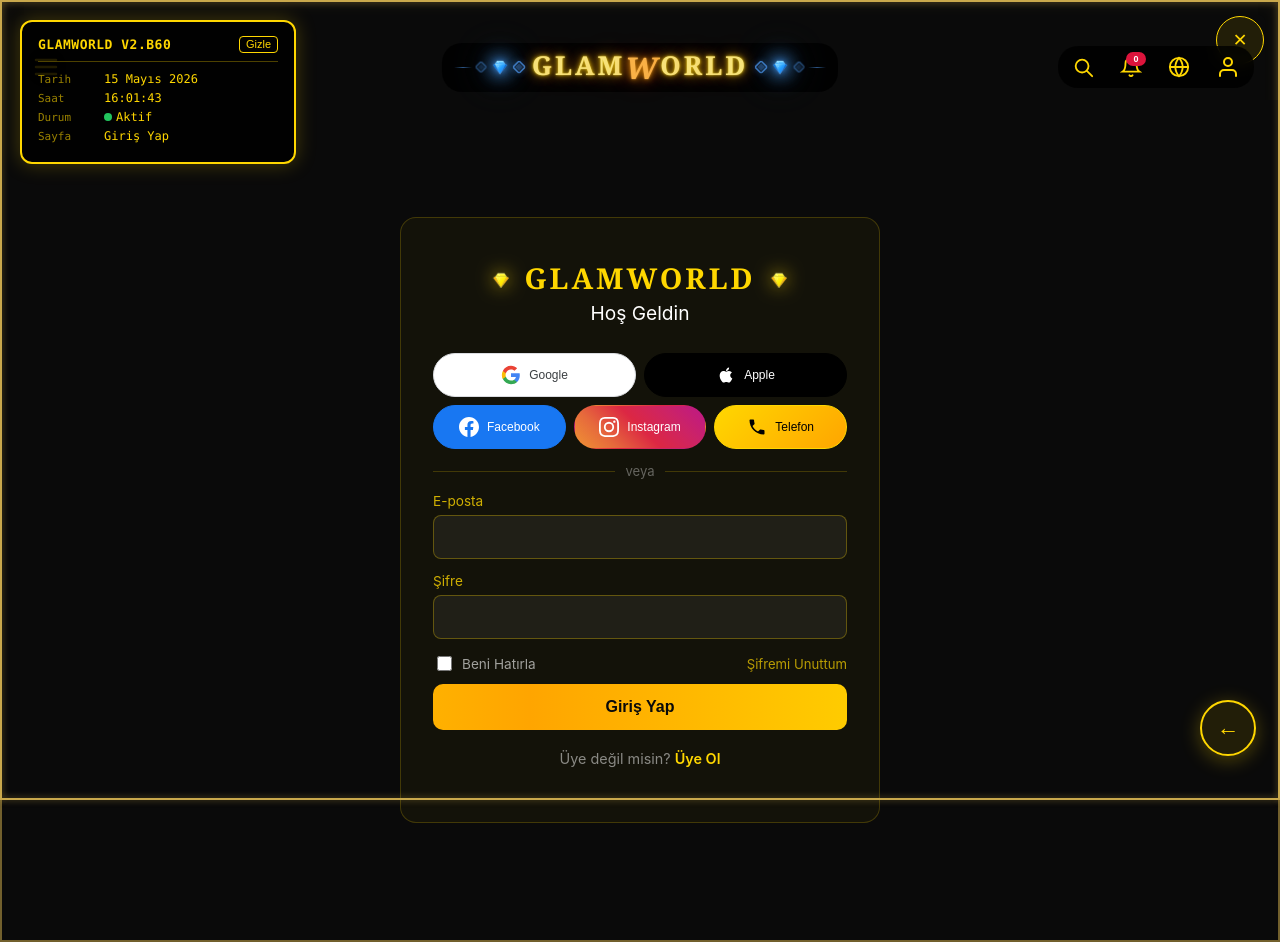
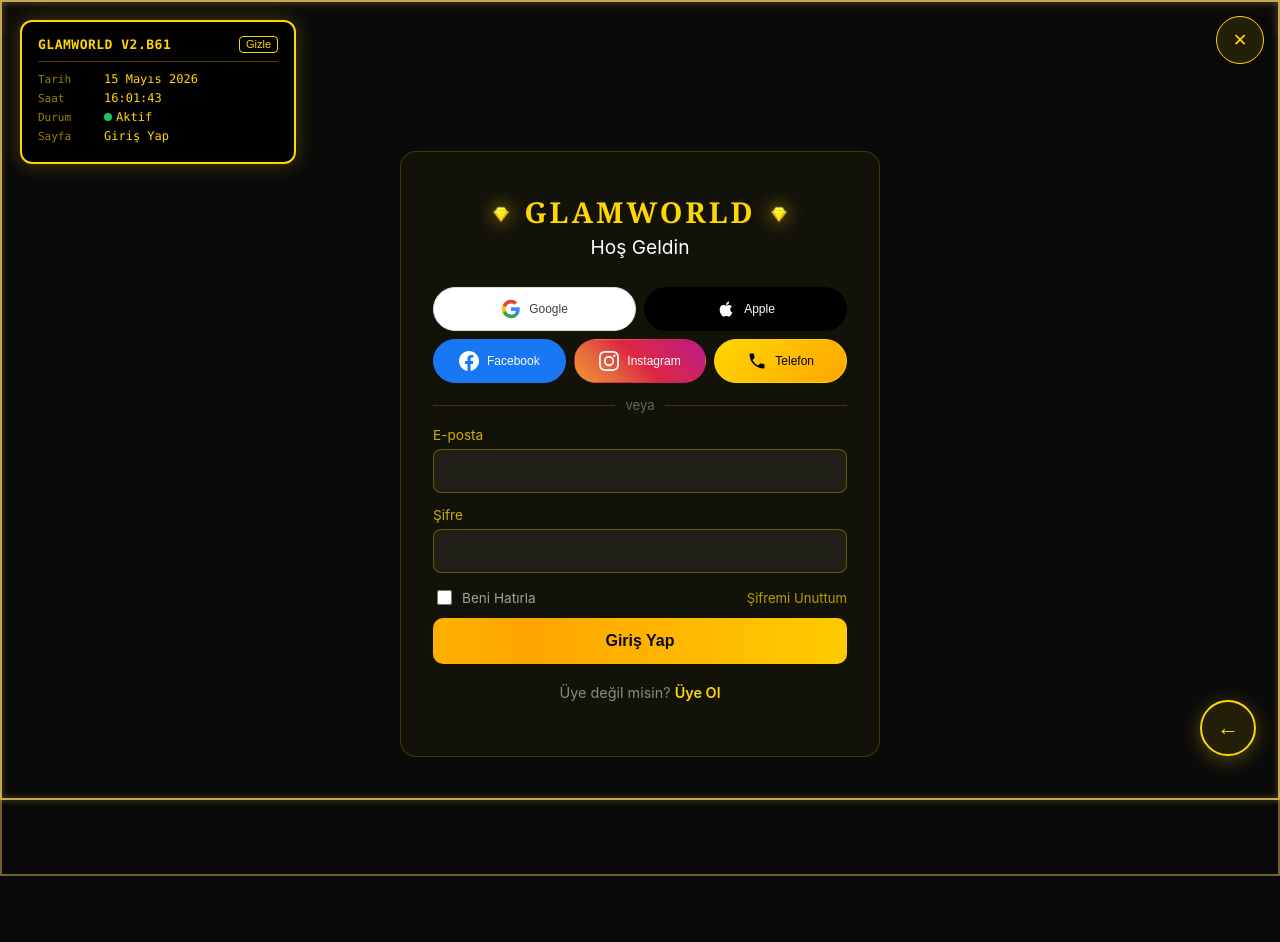
Before and after one commit to abdulkadirciftsuren-maker/glamworld, a React (Create React App) app: page /glamworld/giris in a window 1280 px wide. After the commit the page ends 876 px from the top, so only its background shows below. Built offline with nearby package versions, Linux system fonts and the light colour scheme; no server answers.

Commit message:
B61 - Pill arkaplanlar tamamen kaldirildi + Login/SignUp sayfalarinda AnaMenu yok

```diff
--- a/src/components/AnaMenu.css
+++ b/src/components/AnaMenu.css
@@ -19,11 +19,12 @@
 }
 
 /* SCROLL DURUMU */
+.ana-menu .am-orta { transition: opacity 0.4s ease; }
 .ana-menu.scrolled .am-orta { opacity: 0; pointer-events: none; }
-.ana-menu.scrolled .am-sol,
-.ana-menu.scrolled .am-sag {
-  background: rgba(0,0,0,0.55);
-}
+.ana-menu .am-sol, .ana-menu .am-sag { transition: opacity 0.4s ease; }
+.ana-menu.scrolled .am-sol  { opacity: 0.6; }
+.ana-menu.scrolled .am-sag  { opacity: 0.6; }
+.ana-menu.scrolled .am-extra { display: flex !important; }
 .ana-menu .am-orta, .ana-menu .am-sol { transition: opacity 0.4s ease; }
 .ana-menu.scrolled .am-orta { opacity: 0; pointer-events: none; }
 .ana-menu.scrolled .am-sol  { opacity: 0.55; }
@@ -46,18 +47,11 @@
 .am-sol {
   display: flex;
   align-items: center;
-  background: rgba(0,0,0,0.82);
-  border-radius: 50%;
-  backdrop-filter: blur(6px);
 }
 .am-sag {
   display: flex;
   align-items: center;
   gap: 6px;
-  background: rgba(0,0,0,0.82);
-  border-radius: 20px;
-  padding: 3px 8px;
-  backdrop-filter: blur(6px);
 }
 
 .am-orta {
@@ -67,10 +61,6 @@
   position: absolute;
   left: 50%;
   transform: translateX(-50%);
-  background: rgba(0,0,0,0.82);
-  border-radius: 20px;
-  padding: 4px 12px;
-  backdrop-filter: blur(6px);
 }
 
 /* GLAMWORLD LOGO */
--- a/src/components/AnaMenu.jsx
+++ b/src/components/AnaMenu.jsx
@@ -1,4 +1,5 @@
 import { useState, useEffect } from 'react';
+import { useLocation } from 'react-router-dom';
 import Pirlanta from './Pirlanta';
 import Tooltip from './Tooltip';
 import { auth } from '../firebase';
@@ -30,9 +31,12 @@
 const LOGO_HARFLER = ['G','L','A','M','W','O','R','L','D'];
 
 export default function AnaMenu({ onMenuClick }) {
+  const { pathname } = useLocation();
   const foto    = auth.currentUser?.photoURL || null;
   const giris   = !!auth.currentUser;
   const [scrolled, setScrolled] = useState(false);
+
+  if (pathname === '/giris' || pathname === '/uye-ol') return null;
 
   useEffect(() => {
     const handle = () => setScrolled(window.scrollY > 25);
--- a/src/sayac.json
+++ b/src/sayac.json
@@ -1,5 +1,5 @@
 {
-  "buildNumber": 60,
+  "buildNumber": 61,
   "version": "V2",
   "lastUpdated": "2026-05-15",
   "lastCommit": "B13.1 - Sehir picker iki sutun + Kartlar tam ortala"
```
